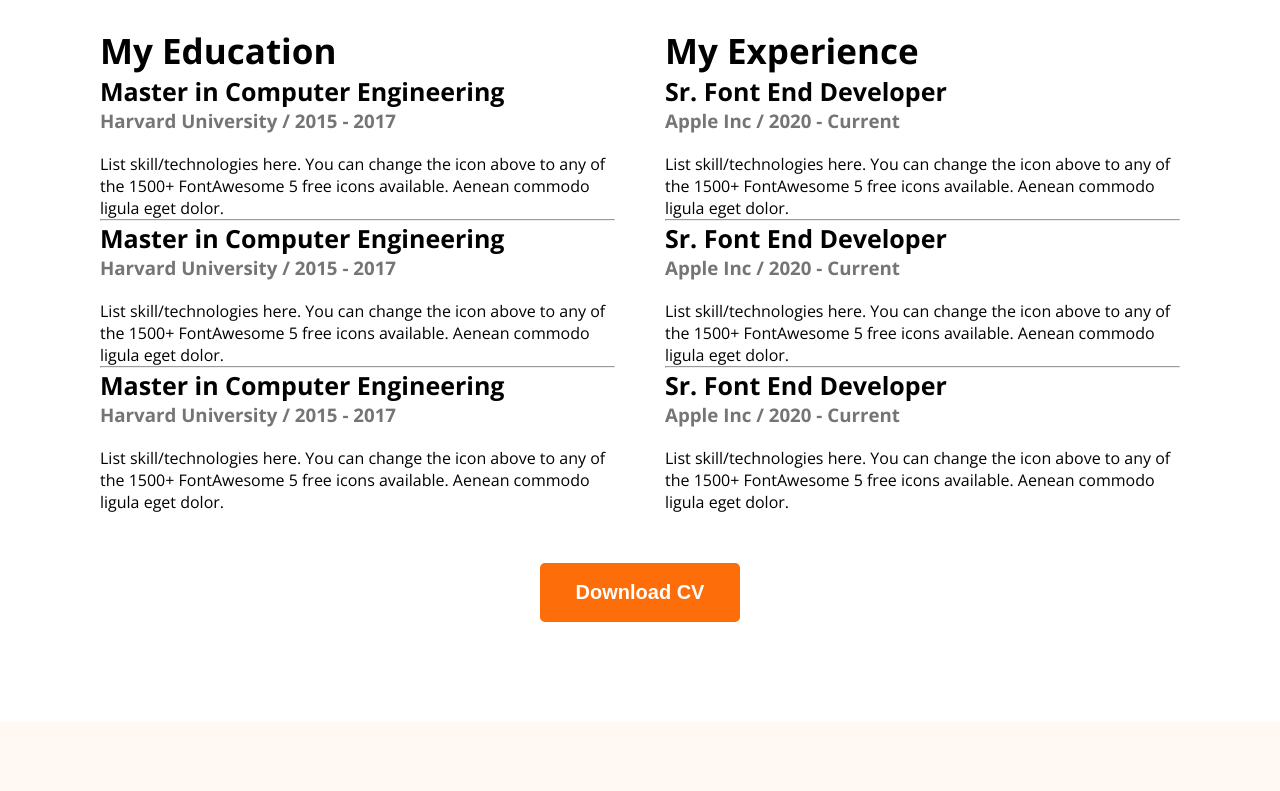
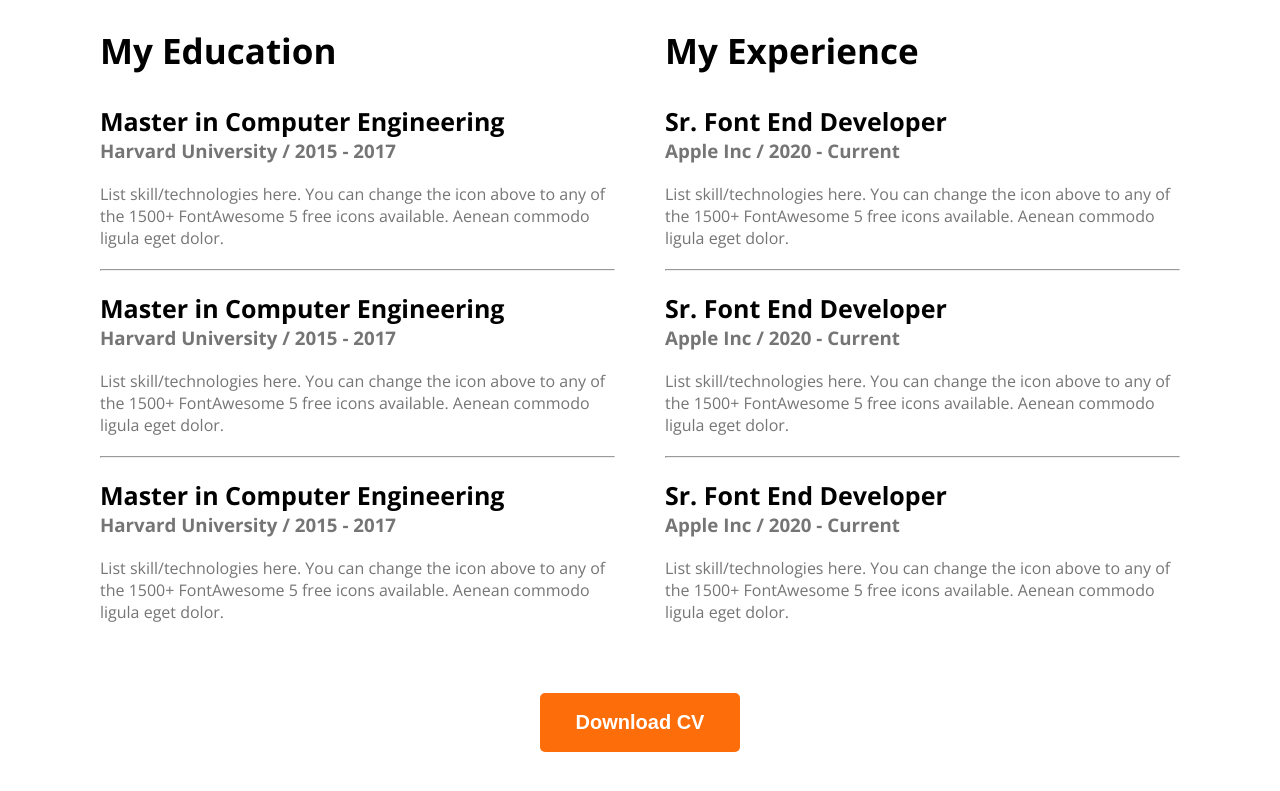
Before and after one commit to timelycoder/sumon.com, a plain HTML site: page index.html in a window 1280 px wide. Shown: the part 2195-2986 px from the top of the page. Drawn offline with nearby package versions, Linux system fonts and the light colour scheme.

```diff
--- a/index.html
+++ b/index.html
@@ -132,7 +132,7 @@
             <div class="resume-item">
               <h2 class="resume-item-title">Master in Computer Engineering</h2>
               <h3 class="resume-item-institute">Harvard University / 2015 - 2017</h3>
-              <p>List skill/technologies here. You can change the icon above
+              <p class="resume-item-description">List skill/technologies here. You can change the icon above
                 to any of the 1500+ FontAwesome 5 free icons available. Aenean commodo ligula eget dolor.</p>
               <hr>
 
@@ -140,7 +140,7 @@
             <div class="resume-item">
               <h2 class="resume-item-title">Master in Computer Engineering</h2>
               <h3 class="resume-item-institute">Harvard University / 2015 - 2017</h3>
-              <p>List skill/technologies here. You can change the icon above
+              <p class="resume-item-description">List skill/technologies here. You can change the icon above
                 to any of the 1500+ FontAwesome 5 free icons available. Aenean commodo ligula eget dolor.</p>
               <hr>
 
@@ -148,7 +148,7 @@
             <div class="resume-item">
               <h2 class="resume-item-title">Master in Computer Engineering</h2>
               <h3 class="resume-item-institute">Harvard University / 2015 - 2017</h3>
-              <p>List skill/technologies here. You can change the icon above
+              <p class="resume-item-description">List skill/technologies here. You can change the icon above
                 to any of the 1500+ FontAwesome 5 free icons available. Aenean commodo ligula eget dolor.</p>
 
 
@@ -160,7 +160,7 @@
             <div class="resume-item">
               <h2 class="resume-item-title">Sr. Font End Developer</h2>
               <h3 class="resume-item-institute">Apple Inc / 2020 - Current</h3>
-              <p>List skill/technologies here. You can change the icon above
+              <p class="resume-item-description">List skill/technologies here. You can change the icon above
                 to any of the 1500+ FontAwesome 5 free icons available. Aenean commodo ligula eget dolor.</p>
               <hr>
 
@@ -168,7 +168,7 @@
             <div class="resume-item">
               <h2 class="resume-item-title">Sr. Font End Developer</h2>
               <h3 class="resume-item-institute">Apple Inc / 2020 - Current</h3>
-              <p>List skill/technologies here. You can change the icon above
+              <p class="resume-item-description">List skill/technologies here. You can change the icon above
                 to any of the 1500+ FontAwesome 5 free icons available. Aenean commodo ligula eget dolor.</p>
               <hr>
 
@@ -176,7 +176,7 @@
             <div class="resume-item">
               <h2 class="resume-item-title">Sr. Font End Developer</h2>
               <h3 class="resume-item-institute">Apple Inc / 2020 - Current</h3>
-              <p>List skill/technologies here. You can change the icon above
+              <p class="resume-item-description">List skill/technologies here. You can change the icon above
                 to any of the 1500+ FontAwesome 5 free icons available. Aenean commodo ligula eget dolor.</p>
 
 
--- a/styles/portfolio.css
+++ b/styles/portfolio.css
@@ -196,6 +196,7 @@
 
 .resume-column-title {
   font-size: 35px;
+  margin-bottom: 30px;
 }
 
 .resume-column {
@@ -216,13 +217,24 @@
   margin-top: 0;
 }
 
+.resume-item-description {
+  /* padding-bottom: 20px; */
+  margin-bottom: 20px;
+}
+
 .resume-item-description,
 .resume-item-institute {
   color: #757575;
+
+}
+
+hr {
+  margin-bottom: 20px;
 }
 
 .resume-container hr {
   margin: 30px;
+
 }
 
 .download-cv {
```
